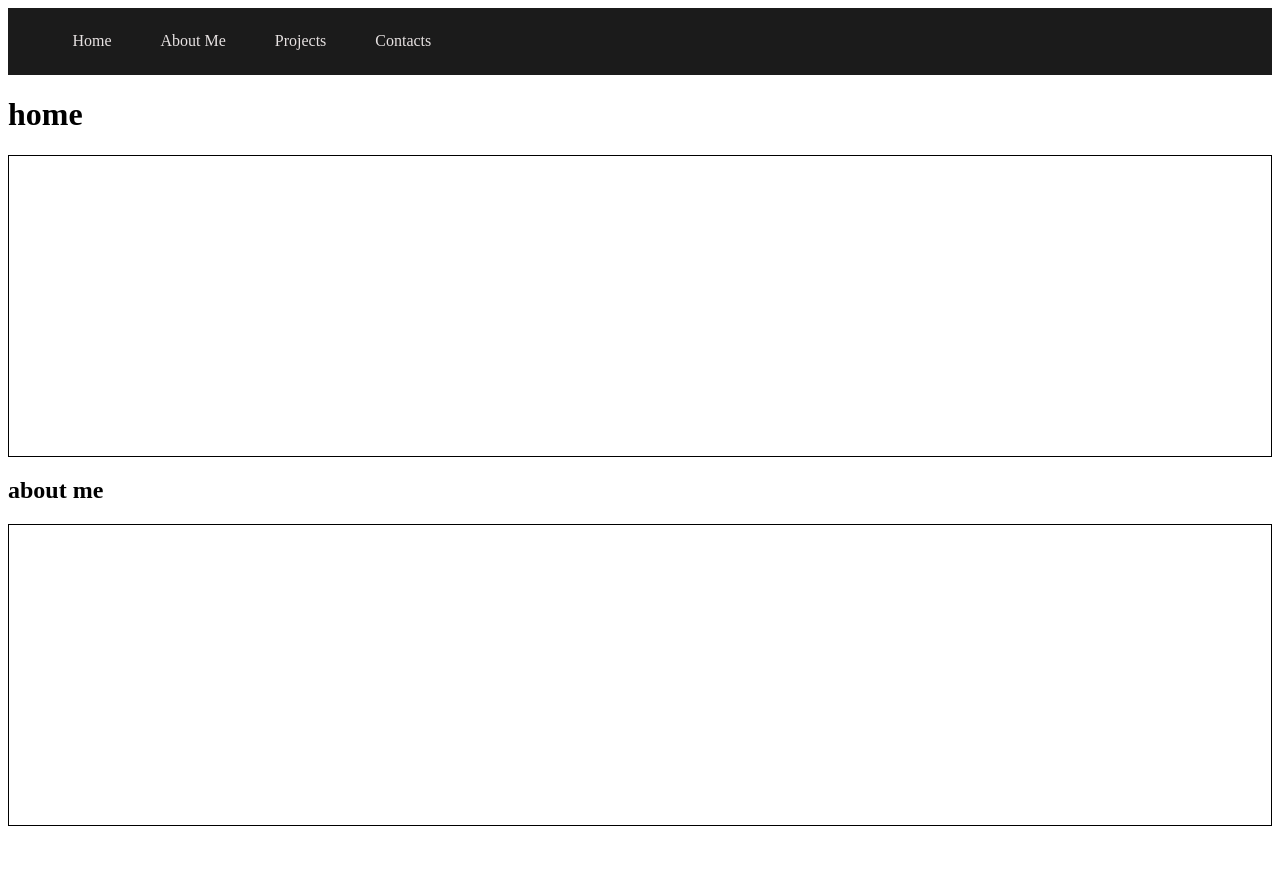
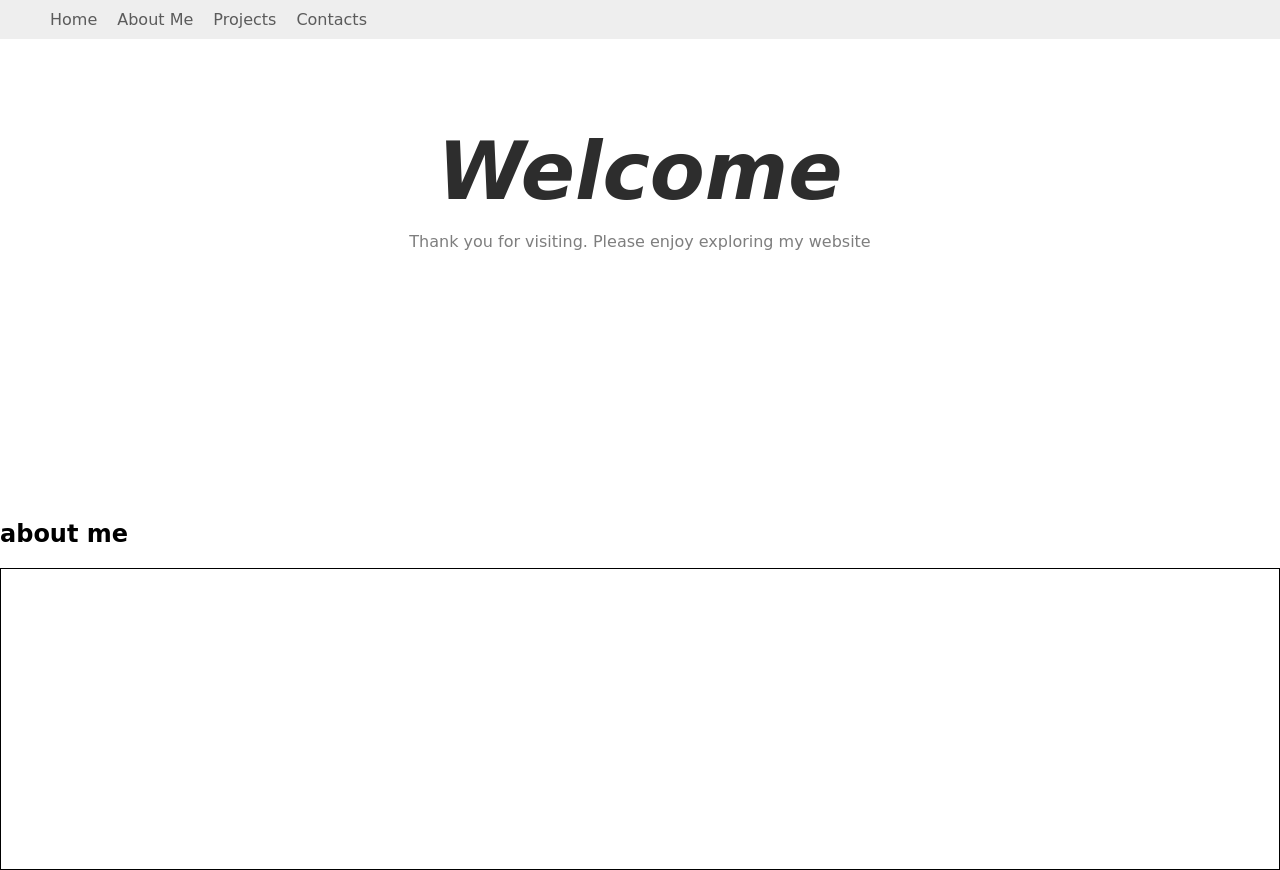
Before and after one commit to MayJue/MayJue.github.io, a plain HTML site: page index.html in a window 1280 px wide. Before the commit the page ends 834 px from the top, so only its background shows below. Drawn offline with Linux system fonts and the light colour scheme.

Commit message:
add home page

```diff
--- a/index.css
+++ b/index.css
@@ -3,23 +3,55 @@
     height: 300px;
     overflow: hidden;
 }
+body {
+    margin: 0;
+    font-family: cursive;
+}
+
+#home {
+    text-align: center;
+    height: 500px;
+    /* background-color: rgb(209, 233, 255); */
+    justify-content: center;
+    color:rgb(45, 45, 45);
+
+}
+#home h1 {
+    font-style: italic;
+
+    padding-top: 125px;
+    font-size: 500%;
+    text-transform: capitalize;
+
+}
+
+#home p {
+    margin-top: -40px;
+    color:rgb(126, 126, 126)
+}
 
 ul.nav-bar {
+    margin: 0;
+    width:100%;
+    position: fixed;
+
     list-style: none;
     display: flex;
-    background-color: rgb(27, 27, 27);
+    opacity: 80%;
+    background-color: rgb(234, 234, 234);
 }
 
 .nav-bar li {
-    padding: 2%;
+    padding: 10px;
 }
 
 .nav-bar li:hover {
-    background-color: rgb(69, 69, 69);
+    background-color: rgb(182, 182, 182)
 }
 
 .nav-bar a {
-    color: rgb(231, 226, 226);
+    color: rgb(50, 50, 50);
+
     text-decoration: none;
     white-space: nowrap;
     text-transform: capitalize;
--- a/index.html
+++ b/index.html
@@ -10,18 +10,21 @@
         <li><a href="#">contacts</a></li>
     </ul>
 
-    <div id="home">
-        <h1> home</h1>
-        <div class="home">
+    <div class="content">
+        <div id="home">
+            <h1> welcome</h1>
+            <p>Thank you for visiting. Please enjoy exploring my website</p>
+        </div>
 
+        <div id="about-me">
+            <h2>about me</h2>
+            <div class="about-me">
+                <img src="" alt="">
+
+            </div>
         </div>
+
     </div>
 
-    <div id="about-me">
-        <h2>about me</h2>
-        <div class="about-me">
-
-        </div>
-    </div>
 
 </body>
```
